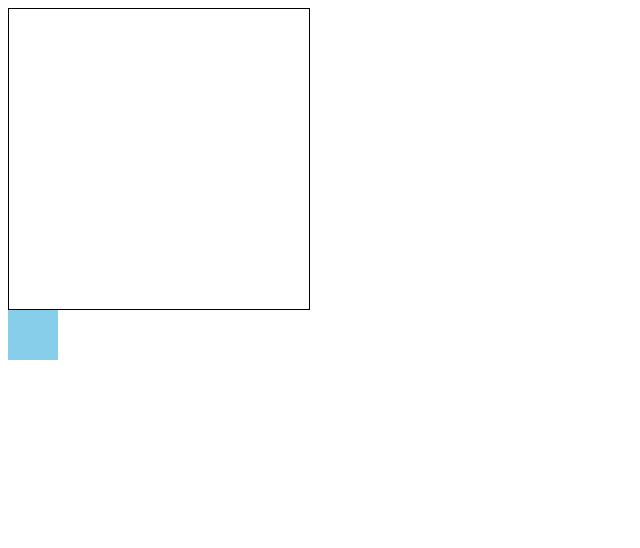
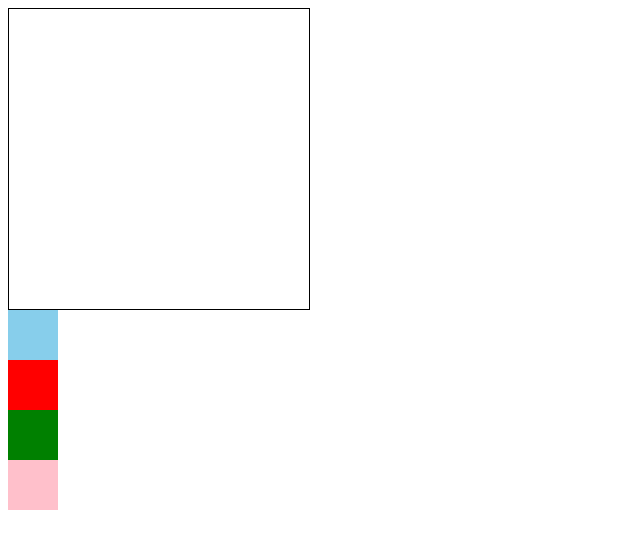
Before and after one commit to everywangBUG/react-dnd-Todolist, a React (Create React App) app: page / in a window 1280 px wide. Shown: the top 548 px of the page, without its empty margins (0-640 px from the left). Built offline with nearby package versions, Linux system fonts and the light colour scheme.

Commit message:
feat: drag entry

```diff
--- a/src/App.css
+++ b/src/App.css
@@ -10,3 +10,11 @@
   background-color: #fff;
   border: 1px solid rgb(0, 0, 0);
 }
+
+.dragging {
+  opacity: 0.3;
+}
+
+.drag-layer {
+  position: fixed;
+}
--- a/src/App.tsx
+++ b/src/App.tsx
@@ -1,15 +1,20 @@
 import React, { useRef } from 'react'
 import './App.css'
-import { useDrag, useDrop } from 'react-dnd'
+import { useDrag, useDragLayer, useDrop } from 'react-dnd'
+
+interface ItemProps {
+  color: string
+}
 
 export const Container: React.FC = () => {
   const ref = useRef<HTMLDivElement>(null)
+  const [boxes, setBoxes] = React.useState<ItemProps[]>([])
 
   const [,drop] = useDrop(() => {
     return {
       accept: 'box',
-      drop(item) {
-        console.log(item)
+      drop(item: ItemProps) {
+        setBoxes((boxes) => [...boxes, item])
       }
     }
   })
@@ -17,24 +22,55 @@ export const Container: React.FC = () => {
   drop(ref)
 
   return (
-    <div className='container' ref={ref}></div>
+    <div className='container' ref={ref}>
+      {boxes.map((box, index) => (
+        <Box key={index} color={box.color} />
+      ))}
+    </div>
   )
 }
 
-export const Box: React.FC = () => {
+interface BoxProps {
+  color: string
+}
+
+export const Box: React.FC = (props: BoxProps) => {
   const ref = useRef<HTMLDivElement>(null)
 
-  const [, drag] = useDrag({
+  const { color } = props
+
+  const [{dragging}, drag] = useDrag({
     type: 'box',
     item: {
-      color: 'blue'
+      color
     },
+    collect: (monitor) => ({
+      dragging: monitor.isDragging()
+    })
   })
 
   drag(ref)
 
   return (
-    <div className='box' ref={ref}></div>
+    <div ref={ref} className={ dragging ? 'box dragging' : 'box'} style={{ backgroundColor: color || 'skyblue'}}></div>
+  )
+}
+
+export const DragLayer: React.FC = () => {
+  const {isDragging, item, currentOffset} = useDragLayer((monitor) => ({
+    item: monitor.getItem(),
+    isDragging: monitor.isDragging(),
+    currentOffset: monitor.getSourceClientOffset()
+  }))
+
+  if (!isDragging) {
+    return null
+  }
+
+  return (
+    <div className='drag-layer' style={{ left: currentOffset?.x, top: currentOffset?.y }}>
+      {item.color}111
+    </div>
   )
 }
 
@@ -43,7 +79,11 @@ export const App: React.FC = () => {
   return (
     <>
       <Container />
-      <Box />
+      <Box color='skyblue '/>
+      <Box color='red' />
+      <Box color='green' />
+      <Box color='pink' />
+      <DragLayer />
     </>
   )
 }
```
